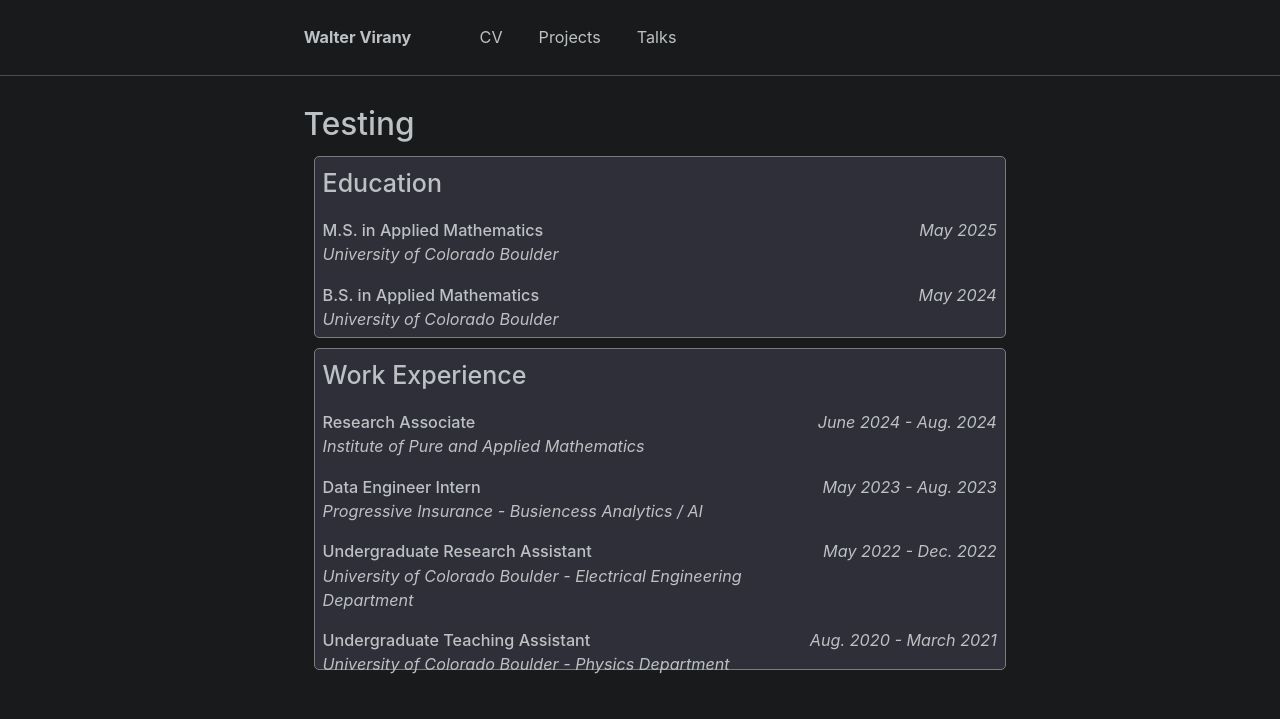
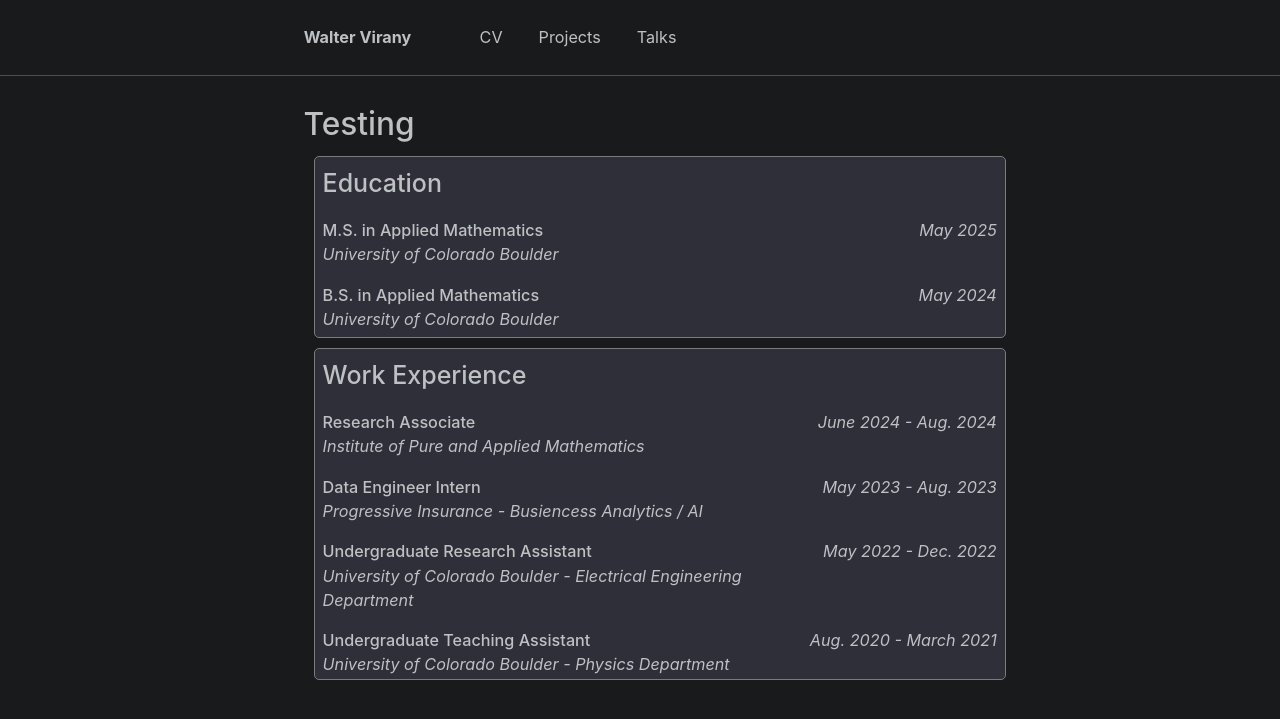
Before and after one commit to wvirany/wvirany.github.io, a Jekyll site: the page built from _pages/test.html, in a window 1280 px wide. Shown: the top 719 px of the page. Built offline with Jekyll 4.4.1, drawn with Linux system fonts in a browser that asks for light colours.

Commit message:
Update test.html

```diff
--- a/_pages/test.html
+++ b/_pages/test.html
@@ -75,7 +75,7 @@
         </div>
     </div>
 
-    <div class="cv" style="height:320px;">
+    <div class="cv" style="height:330px;">
         <div style="font-size:25px; font-weight:450; padding:8px">Work Experience</div>
 
         <div class="row">
```
